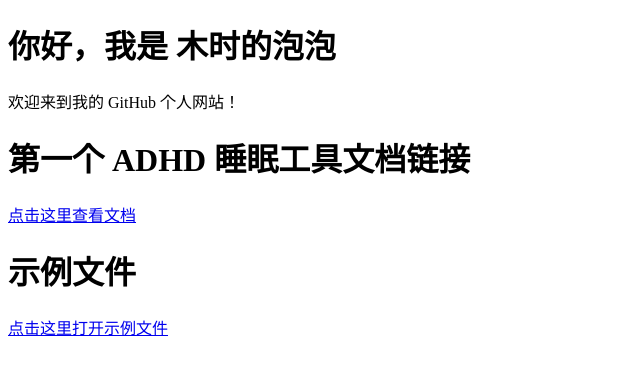
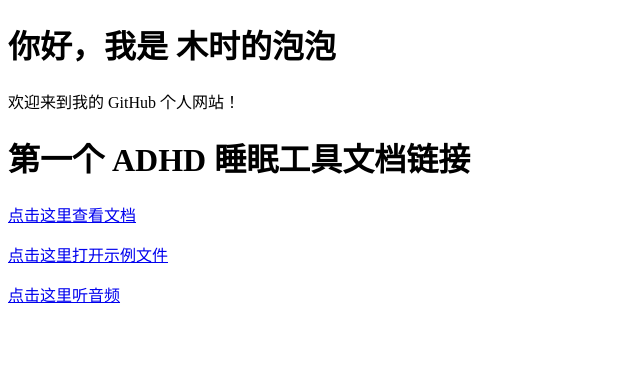
Before and after one commit to mushipaopao/mushipaopao.github.io, a plain HTML site: page index.html in a window 1280 px wide. Shown: the whole page, without its empty margins (0-640 px from the left). Drawn offline with Linux system fonts and the light colour scheme.

Commit message:
Update index.html

```diff
--- a/index.html
+++ b/index.html
@@ -10,7 +10,9 @@
 
   <h1>第一个 ADHD 睡眠工具文档链接</h1>
   <p><a href="https://acn5q86ul3jz.feishu.cn/wiki/Qh7QwbHWqi2CT1kPO8Hcsizcnpb?from=from_copylink" target="_blank">点击这里查看文档</a></p>
-  <h1>示例文件</h1>
   <p><a href="http://73.223.189.126:15800/vnc.html?autoconnect=true&show_dot=true&&host=73.223.189.126&port=15900&resize=scale" target="_blank">点击这里打开示例文件</a></p>
+  <p><a href="http://73.223.189.126:8000/stream" target="_blank">点击这里听音频</a></p>
+
+
 </body>
 </html>
```
